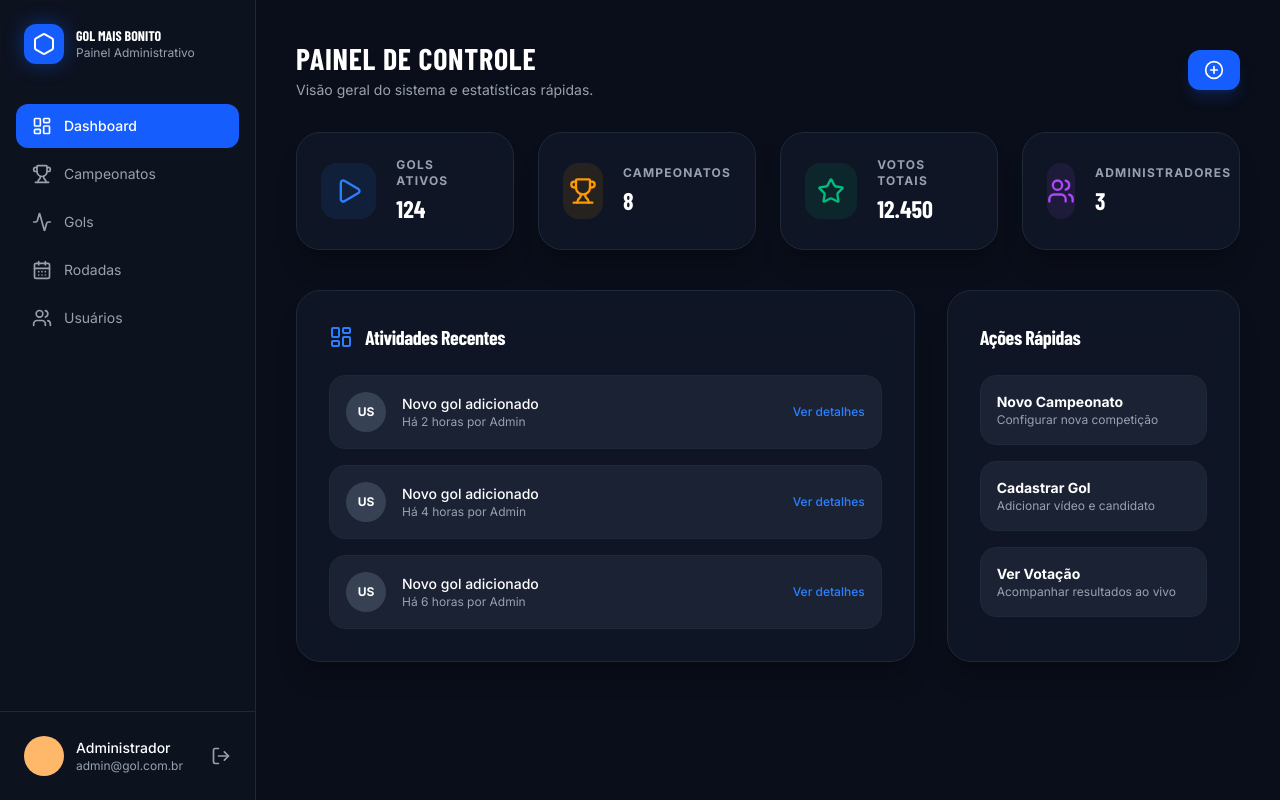
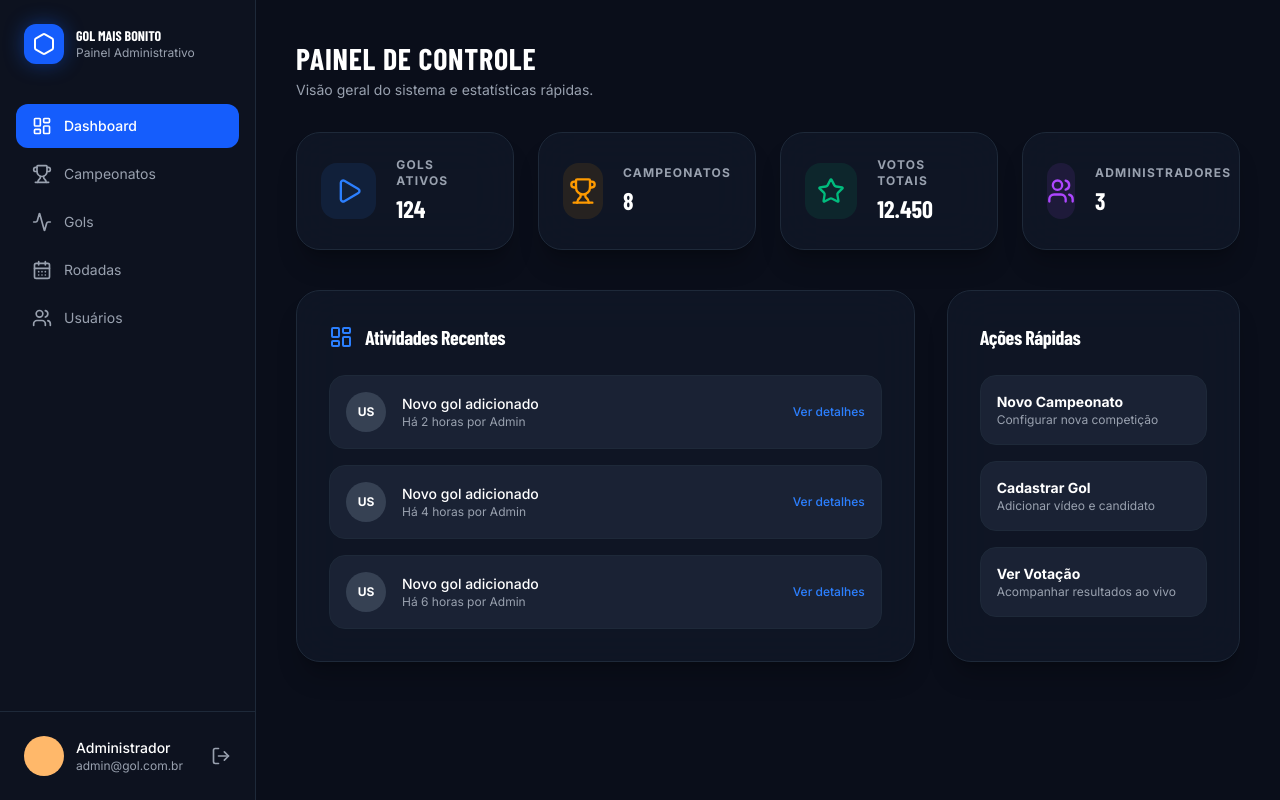
Before and after one commit to wylgberthy08/puskas-varzea, a Next.js app: page /admin/painel in a window 1280 px wide. Built offline with nearby package versions, Linux system fonts and the light colour scheme; a web font is replaced by a local one.

Commit message:
fix: make PageHeader button optional to fix build error in painel page

```diff
--- a/src/components/admin/PageHeader.tsx
+++ b/src/components/admin/PageHeader.tsx
@@ -3,7 +3,7 @@ import { PlusCircle } from "lucide-react";
 interface PageHeaderProps {
   title: string;
   subtitle: string;
-  buttonText: string;
+  buttonText?: string;
   onButtonClick?: () => void;
 }
 
@@ -18,6 +18,7 @@ export function PageHeader({ title, subtitle, buttonText, onButtonClick }: PageH
           {subtitle}
         </p>
       </div>
+      {buttonText && (
         <button
           onClick={onButtonClick}
           className="bg-blue-600 hover:bg-blue-700 text-white px-4 py-2.5 rounded-xl flex items-center gap-2 font-medium transition-all shadow-lg shadow-blue-600/20"
@@ -25,6 +26,7 @@ export function PageHeader({ title, subtitle, buttonText, onButtonClick }: PageH
           <PlusCircle className="w-5 h-5" />
           {buttonText}
         </button>
+      )}
     </div>
   );
 }
```
Lines whose indentation alone changed are shown as unchanged.
